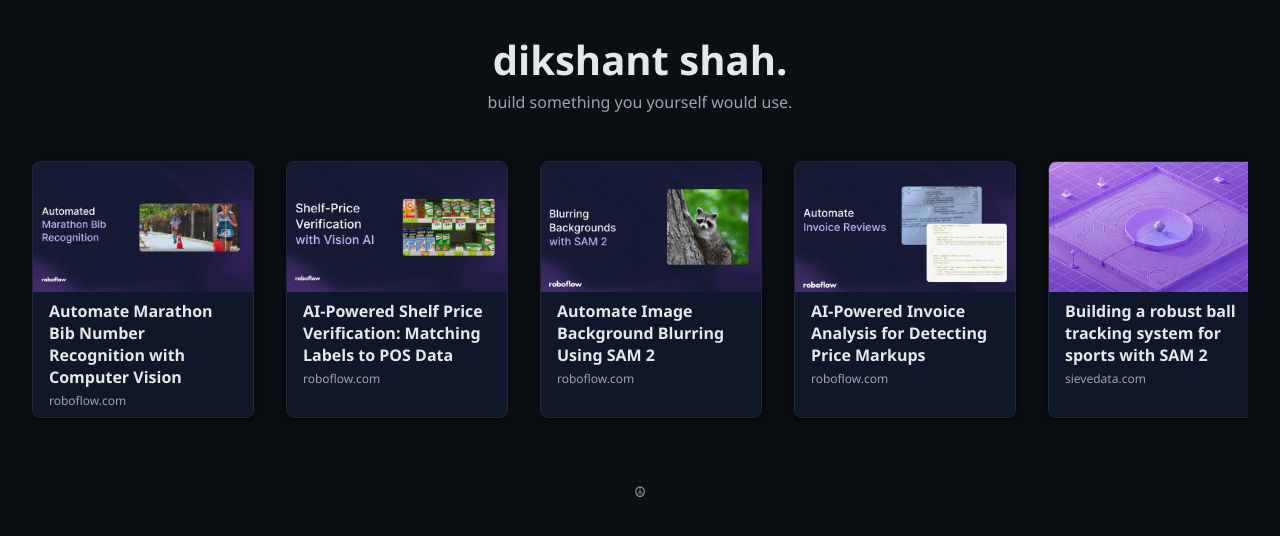
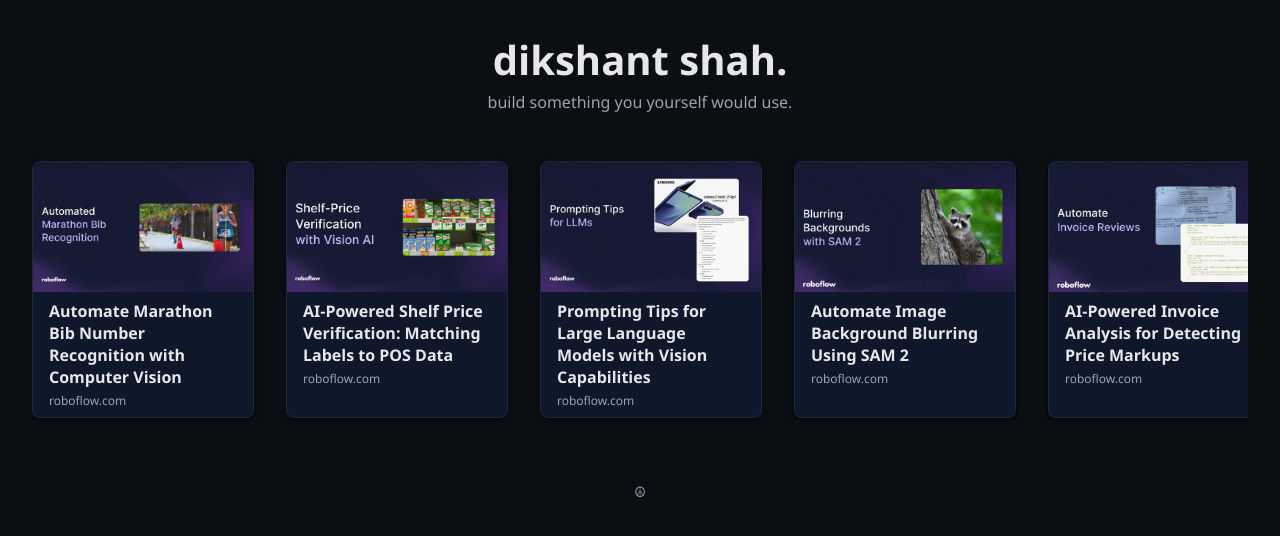
Before and after one commit to 808Code/dikshant-shah-blogs, a React (Create React App) app: page / in a window 1280 px wide. Shown: the top 536 px of the page. Built offline with nearby package versions, Linux system fonts and the light colour scheme.

Commit message:
prompting blog added

```diff
--- a/src/App.js
+++ b/src/App.js
@@ -3,18 +3,25 @@
 // Full posts list
 const posts = [
   {
-    id: 12,
+    id: 13,
     website: "roboflow.com",
     title: "Automate Marathon Bib Number Recognition with Computer Vision",
     image: "/roboflow/Screenshot-2025-08-28-at-4.09.13---PM.webp",
     url: "https://blog.roboflow.com/automated-marathon-bib-recognition/",
   },
   {
-    id: 11,
+    id: 12,
     website: "roboflow.com",
     title: "AI-Powered Shelf Price Verification: Matching Labels to POS Data",
     image: "/roboflow/Screenshot-2025-08-21-at-1.11.18---PM.webp",
     url: "https://blog.roboflow.com/ai-shelf-price-verification/",
+  },
+    {
+    id: 11,
+    website: "roboflow.com",
+    title: "Prompting Tips for Large Language Models with Vision Capabilities",
+    image: "/roboflow/Screenshot-2025-09-08-at-4.22.43---PM.webp",
+    url: "https://blog.roboflow.com/prompting-tips-for-large-language-models-with-vision/",
   },
   {
     id: 10,
```
Also changed, not shown: public/roboflow/Screenshot-2025-09-08-at-4.22.43---PM.webp (added).
